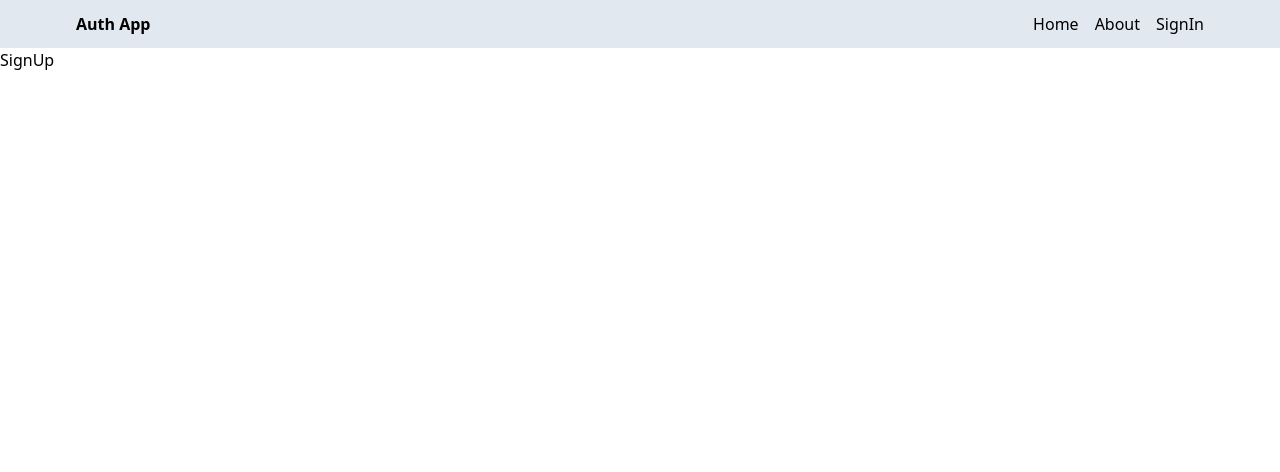
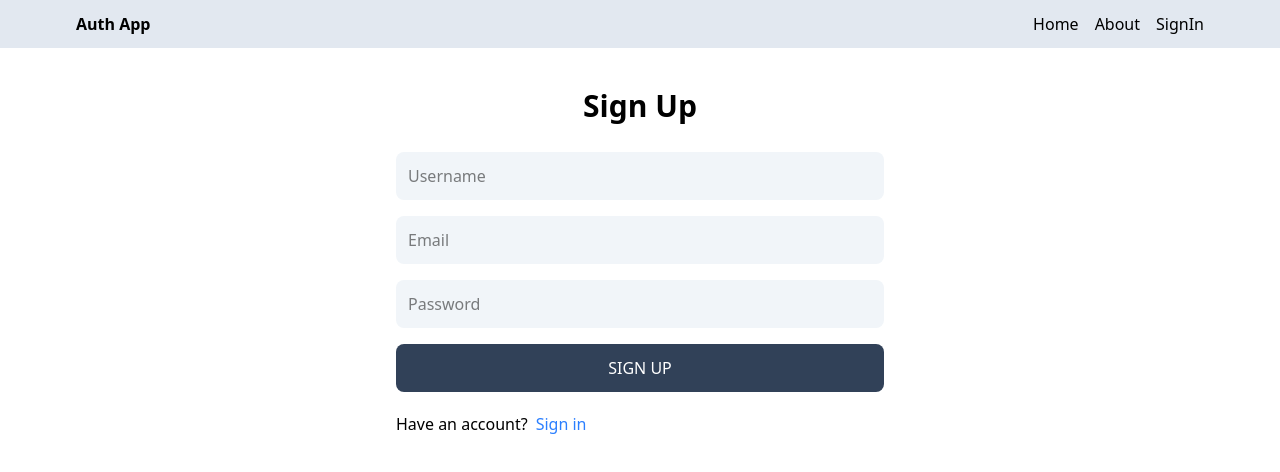
Before and after one commit to ChaitanyaM2004/mern-auth, a React (Vite) app in the folder client/: page /signup in a window 1280 px wide. Shown: the top 472 px of the page. Built offline with nearby package versions, Linux system fonts and the light colour scheme.

Commit message:
complete signup page ui

```diff
--- a/client/src/pages/SignUp.jsx
+++ b/client/src/pages/SignUp.jsx
@@ -1,8 +1,22 @@
 import React from 'react'
-
+import { Link } from 'react-router-dom'
 export const SignUp = () => {
   return (
-    <div>SignUp</div>
+    <div className='p-3 max-w-lg mx-auto'>
+      <h1 className='text-3xl text-center font-semibold my-7'>Sign Up</h1>
+      <form className='flex flex-col gap-4'>
+        <input type="text" placeholder='Username' id='username' className='bg-slate-100 p-3 rounded-lg'/>
+        <input type="email" placeholder='Email' id='email' className='bg-slate-100 p-3 rounded-lg'/>
+        <input type="password" placeholder='Password' id='password' className='bg-slate-100 p-3 rounded-lg'/>
+        <button className='bg-slate-700 text-white p-3 rounded-lg uppercase hover:opacity-95 disabled:opacity-80'>Sign up</button>
+      </form>
+      <div className="flex gap-2 mt-5">
+        <p>Have an account?</p>
+        <Link to='/signin'>
+           <span className='text-blue-500'>Sign in</span>
+        </Link>
+      </div>
+    </div>
   )
 }
 
```
